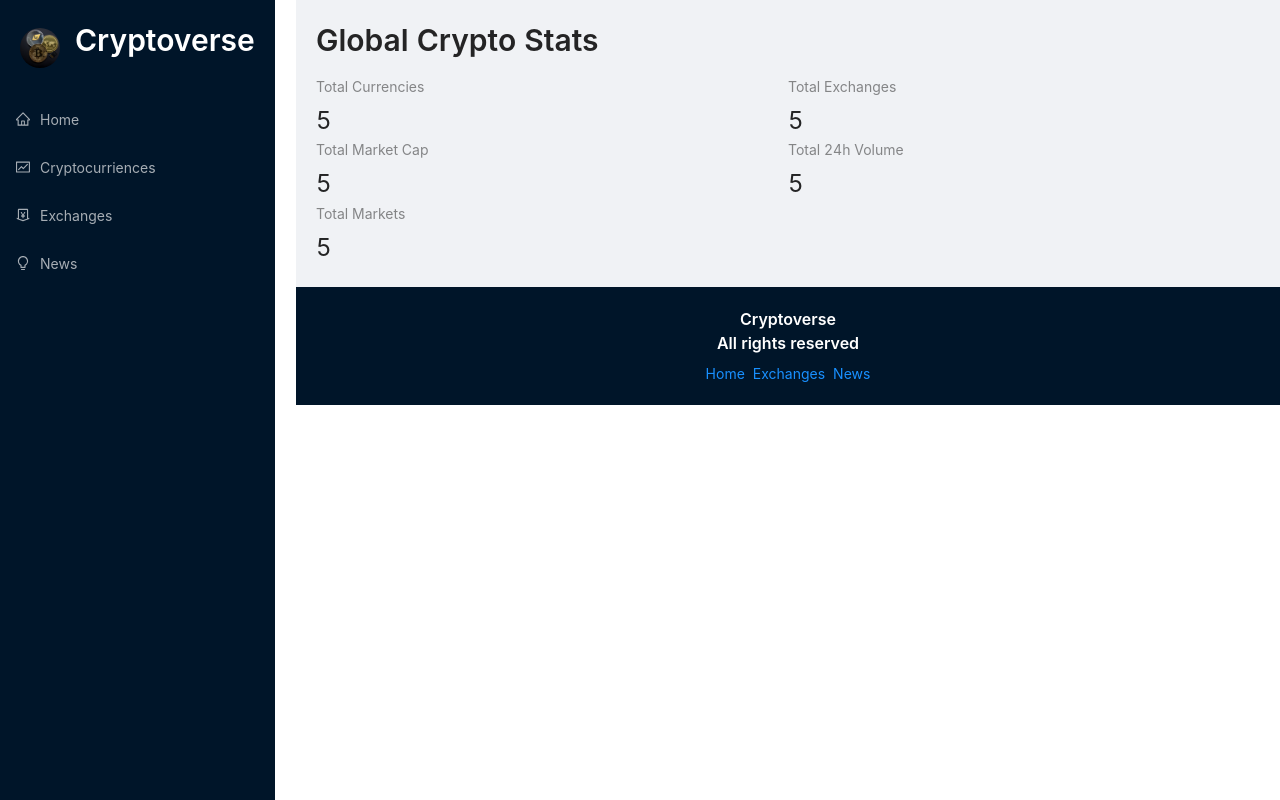
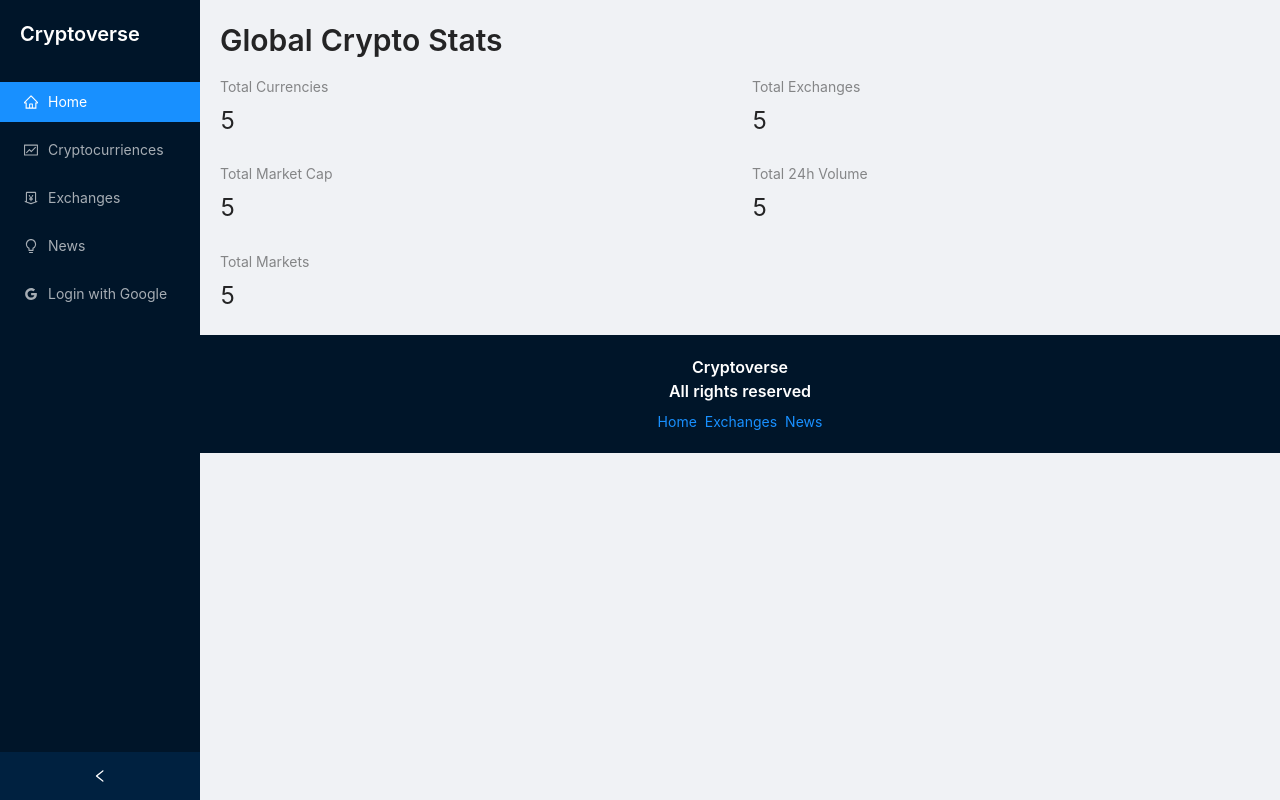
Before and after one commit to vishalcoderathore/cryptoreactexpress, a React (Create React App) app in the folder client/: page / in a window 1280 px wide. Built offline with nearby package versions, Linux system fonts and the light colour scheme; the HTML template or start-up script is replaced by a standard one.

Commit message:
Updated Navbar with Layout and Sidbar and custom CSS

```diff
--- a/client/src/App.js
+++ b/client/src/App.js
@@ -1,5 +1,5 @@
 // Importing React Components
-import React from 'react';
+import { React, Fragment } from 'react';
 import { Route, Routes } from 'react-router-dom';
 
 // Importing Ant UI components
@@ -21,12 +21,9 @@ import './css/App.css';
 
 const App = () => {
   return (
-    <div className='app'>
-      <div className='navbar'>
+    <Layout style={{ minHeight: '100vh' }}>
       <Navbar />
-      </div>
-      <div className='main'>
-        <Layout>
+      <Layout className='site-layout'>
         <div className='routes'>
           <Routes>
             <Route index element={<Homepage />} />
@@ -36,12 +33,11 @@ const App = () => {
             <Route path='/news' element={<News />} />
           </Routes>
         </div>
-        </Layout>
         <div className='footer'>
           <Footer />
         </div>
-      </div>
-    </div>
+      </Layout>
+    </Layout>
   );
 };
 
--- a/client/src/components/home/Homepage.jsx
+++ b/client/src/components/home/Homepage.jsx
@@ -10,23 +10,20 @@ export default function Homepage() {
       <Title level={2} className='heading'>
         Global Crypto Stats
       </Title>
-      <Row>
+      <Row gutter={[24, 24]}>
         <Col span={12}>
           <Statistic title='Total Currencies' value='5' />
         </Col>
         <Col span={12}>
-          {' '}
           <Statistic title='Total Exchanges' value='5' />
         </Col>
         <Col span={12}>
           <Statistic title='Total Market Cap' value='5' />
         </Col>
         <Col span={12}>
-          {' '}
           <Statistic title='Total 24h Volume' value='5' />
         </Col>
         <Col span={12}>
-          {' '}
           <Statistic title='Total Markets' value='5' />
         </Col>
       </Row>
--- a/client/src/components/ui/Navbar.jsx
+++ b/client/src/components/ui/Navbar.jsx
@@ -1,4 +1,4 @@
-import React from 'react';
+import React, { Component } from 'react';
 import { Button, Menu, Typography, Avatar } from 'antd';
 import { Link } from 'react-router-dom';
 import Image from 'rc-image';
@@ -11,19 +11,48 @@ import {
   BulbOutlined,
   FundOutlined,
   MenuFoldOutlined,
+  GoogleOutlined,
 } from '@ant-design/icons';
 
-const Navbar = () => {
+import { Layout } from 'antd';
+import {
+  MenuUnfoldOutlined,
+  VideoCameraOutlined,
+  UploadOutlined,
+} from '@ant-design/icons';
+
+const { Header, Sider, Content } = Layout;
+
+class Navbar extends Component {
+  state = {
+    collapsed: false,
+  };
+
+  onCollapse = (collapsed) => {
+    this.setState({ collapsed });
+  };
+
+  render() {
+    const { collapsed } = this.state;
     return (
-    <div className='nav-container'>
-      <div className='logo-container'>
-        <Avatar src={icon} size='large' />
-        <Typography.Title level={2} className='logo'>
-          <Link to='/'>Cryptoverse</Link>
+      <Sider
+        collapsible
+        collapsed={collapsed}
+        onCollapse={this.onCollapse}
+        breakpoint='md'>
+        <div className='logo' />
+        {!collapsed && (
+          <Typography.Title level={4} className='logo app-title'>
+            <Link to='/' style={{ color: 'white' }}>
+              Cryptoverse
+            </Link>
           </Typography.Title>
-        {/* <Button className="menu-control-container"></Button> */}
-      </div>
-      <Menu theme='dark'>
+        )}
+        <Menu
+          theme='dark'
+          defaultSelectedKeys={['home']}
+          mode='inline'
+          inlineIndent='24'>
           <Menu.Item key='home' icon={<HomeOutlined />}>
             <Link to='/'>Home</Link>
           </Menu.Item>
@@ -36,9 +65,13 @@ const Navbar = () => {
           <Menu.Item key='news' icon={<BulbOutlined />}>
             <Link to='/news'>News</Link>
           </Menu.Item>
+          <Menu.Item key='login' icon={<GoogleOutlined />}>
+            <Link to='#'>Login with Google</Link>
+          </Menu.Item>
         </Menu>
-    </div>
+      </Sider>
     );
-};
+  }
+}
 
 export default Navbar;
--- a/client/src/css/App.css
+++ b/client/src/css/App.css
@@ -23,7 +23,6 @@ a:hover {
 }
 
 .navbar {
-  flex: 0.2;
   background-color: rgb(0, 21, 41);
 }
 
@@ -50,11 +49,16 @@ a:hover {
   align-items: center;
   width: 100%;
 }
-.logo {
-  margin: 0 0 0 15px;
+.app-title {
+  display: flex;
+  padding: 20px;
+  align-items: center;
+  width: 100%;
 }
-.logo a {
-  color: white;
+#components-layout-demo-side .logo {
+  height: 32px;
+  margin: 16px;
+  background: rgba(255, 255, 255, 0.3);
 }
 .menu-control-container {
   display: none !important;
```
Lines whose indentation alone changed are shown as unchanged.
